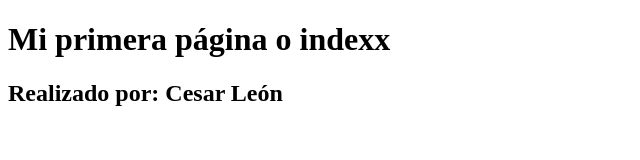
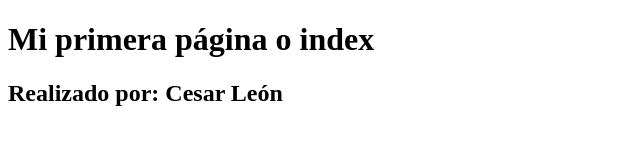
Before and after one commit to caleonz/unad, a plain HTML site: page index.html in a window 1280 px wide. Shown: the full height of the page, 0-640 px from the left. Drawn offline with Linux system fonts and the light colour scheme.

Commit message:
Update index.html

```diff
--- a/index.html
+++ b/index.html
@@ -5,7 +5,7 @@
 	<title>Mi primera página</title>
 </head>
 <body>
-<h1>Mi primera página o indexx</h1>
+<h1>Mi primera página o index</h1>
 <h2>Realizado por: Cesar León</h2>
 </body>
 </html>
```
